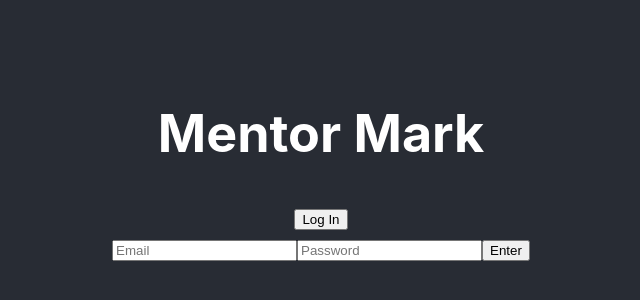
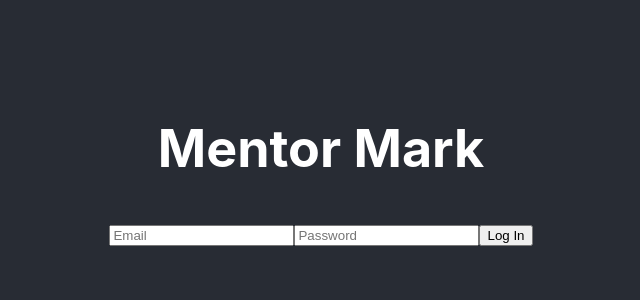
Before and after one commit to COS420-Fall23/Team-C, a React (Create React App) app in the folder mentormark/: page / in a window 1280 px wide. Shown: the part 236-536 px from the top of the page, without its empty margins (319-959 px from the left). Built offline with nearby package versions, Linux system fonts and the light colour scheme.

Commit message:
Login Component functional

```diff
--- a/mentormark/src/components/Login.js
+++ b/mentormark/src/components/Login.js
@@ -4,10 +4,10 @@ export function Login() {
     const [logged, setLogged] = useState(false);
     const [text, setText] = useState("");
     const [password, setPassword] = useState("");
+    const [attempt, setAttempt] = useState(false);
 
-    function logIn() {
-        setLogged(!logged);
-    }
+    //Placeholder for database
+    const information = [["Test1", "Test2"]];
 
     const emailSet = e => {
         setText(e.target.value);
@@ -21,16 +21,21 @@ export function Login() {
         e.preventDefault();
         setText("");
         setPassword("");
-
+        if(information.includes([text, password])){
+            //Can be changed to redirect to main page
+            setLogged(!logged);
+        } else {
+            setAttempt(true);
+        }
     }
 
     return (<div>
-        <button onClick={logIn}>Log In</button>
-        {!logged && <form onSubmit={handleSubmit}>
+        <form onSubmit={handleSubmit}>
             <input type="text" name="email" value={text} onChange={emailSet} placeholder="Email"/>
             <input type="text" name="password" value={password} onChange={passwordSet} placeholder="Password"/>
-            <input type="submit" value="Enter"/>
-        </form>}
+            <input type="submit" value="Log In"/>
+        </form>
+        {attempt && <span>Invalid Username or Password</span>}
     </div>
     );
 }
```
